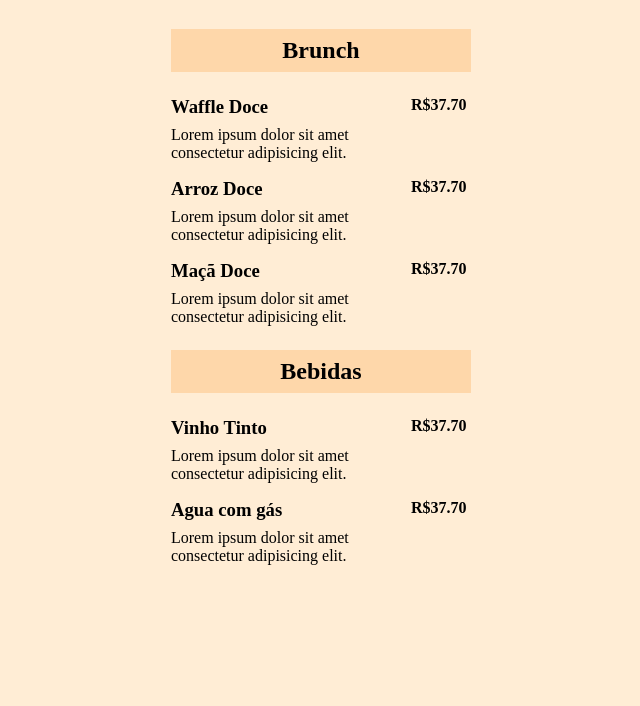
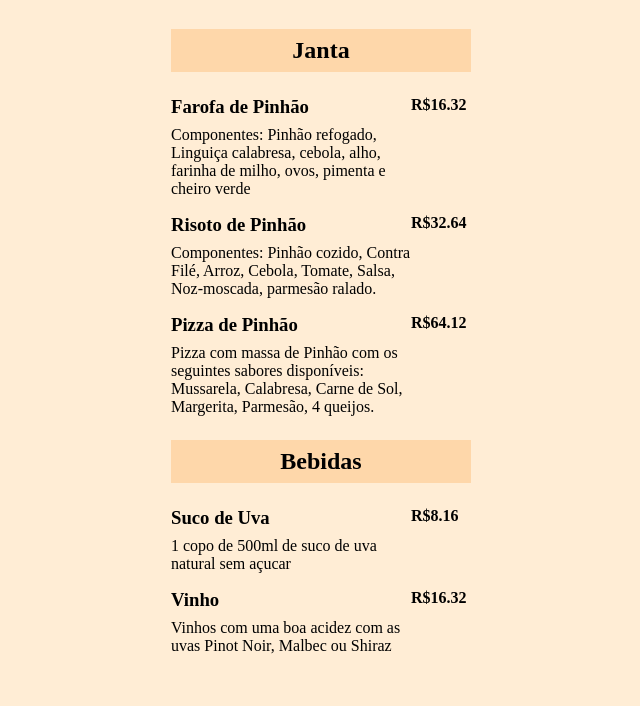
Before and after one commit to pinhotx/pinhovinho, a plain HTML site: page index.html in a window 1280 px wide. Shown: the part 94-800 px from the top of the page, without its empty margins (319-959 px from the left). Drawn offline with Linux system fonts and the light colour scheme.

Commit message:
rocketcoffee-aula2-pinhovinho-rebrand

```diff
--- a/index.html
+++ b/index.html
@@ -5,59 +5,62 @@
     <meta charset="UTF-8">
     <meta http-equiv="X-UA-Compatible" content="IE=edge">
     <meta name="viewport" content="width=device-width, initial-scale=1.0">
-    <title>RocketCoffee</title>
+    <title>Menu|PinhoVinho</title>
     <script type="text/javascript" src="./index.js" defer=""></script>
     <link rel="stylesheet" href="./index.css">
   </head>
 
   <body>
     <header>
-      <h1>Rocket<span>Coffee</span></h1>
-      <p>Aberto todos os dias. 8h - 21h</p>
+      <h1>Pinho<span>Vinho</span></h1>
+      <p>Aberto todos as noites. 19h - 3h</p>
     </header>
 
-    <section class="brunch">
-      <h2>Brunch</h2>
+    <section class="dinner">
+      <h2>Janta</h2>
 
       <ul>
         <li>
           <div class="details">
-            <h3 class="product-title">Waffle Doce</h3>
+            <h3 class="product-title">Farofa de Pinhão</h3>
             <p class="description">
-              Lorem ipsum dolor sit amet consectetur adipisicing elit.
+              Componentes: Pinhão refogado, Linguiça calabresa, cebola, alho,
+              farinha de milho, ovos, pimenta e cheiro verde
             </p>
           </div>
 
           <strong class="price">
-          R$37.70
+          R$16.32
         </strong>
 
         </li>
 
         <li>
           <div class="details">
-            <h3 class="product-title">Arroz Doce</h3>
+            <h3 class="product-title">Risoto de Pinhão</h3>
             <p class="description">
-              Lorem ipsum dolor sit amet consectetur adipisicing elit.
+              Componentes: Pinhão cozido, Contra Filé, Arroz, Cebola, Tomate,
+              Salsa, Noz-moscada, parmesão ralado.
             </p>
           </div>
 
           <strong class="price">
-          R$37.70
+          R$32.64
         </strong>
 
         </li>
 
         <li>
           <div class="details">
-            <h3 class="product-title">Maçã Doce</h3>
+            <h3 class="product-title">Pizza de Pinhão</h3>
             <p class="description">
-              Lorem ipsum dolor sit amet consectetur adipisicing elit.
+              Pizza com massa de Pinhão com os seguintes sabores disponíveis:
+              Mussarela, Calabresa, Carne de Sol, Margerita, Parmesão, 4 queijos.
             </p>
           </div>
 
           <strong class="price">
-          R$37.70
+          R$64.12
         </strong>
 
         </li>
@@ -72,28 +75,28 @@
       <ul>
         <li>
           <div class="details">
-            <h3 class="product-title">Vinho Tinto</h3>
+            <h3 class="product-title">Suco de Uva</h3>
             <p class="description">
-              Lorem ipsum dolor sit amet consectetur adipisicing elit.
+              1 copo de 500ml de suco de uva natural sem açucar
             </p>
           </div>
 
           <strong class="price">
-          R$37.70
+          R$8.16
         </strong>
 
         </li>
 
         <li>
           <div class="details">
-            <h3 class="product-title">Agua com gás</h3>
+            <h3 class="product-title">Vinho</h3>
             <p class="description">
-              Lorem ipsum dolor sit amet consectetur adipisicing elit.
+              Vinhos com uma boa acidez com as uvas Pinot Noir, Malbec ou Shiraz
             </p>
           </div>
 
           <strong class="price">
-          R$37.70
+          R$16.32
         </strong>
 
         </li>
```
Also changed, not shown: README.md.
